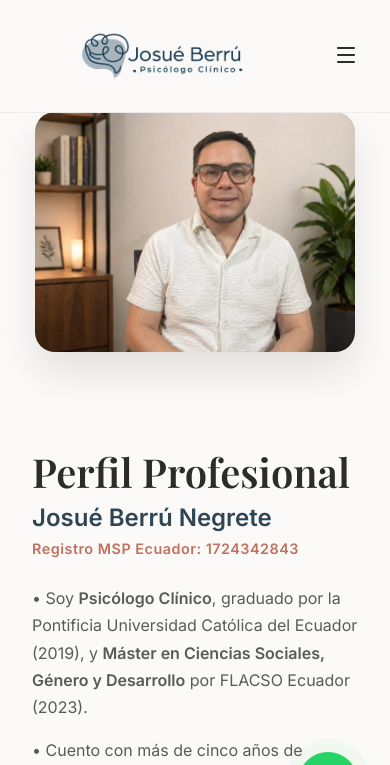
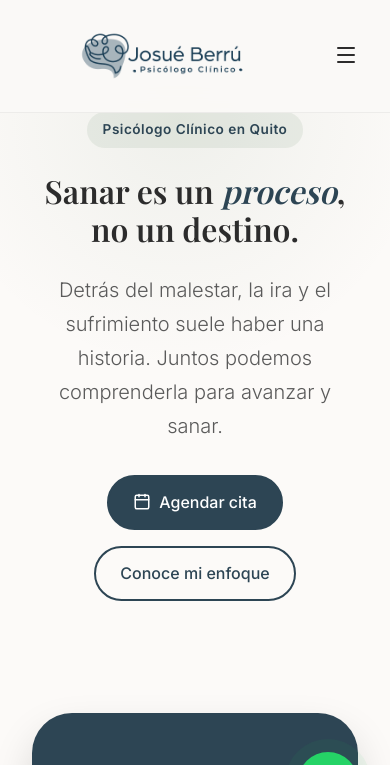
Before and after one commit to josearmaldonado93-creator/Josuepag, a website built with Vite: page index.html in a window 390 px wide. Shown: the top 765 px of the page. Built offline with nearby package versions, Linux system fonts and the light colour scheme; files whose address does not match are found by name.

Commit message:
Restaurar Hero al inicio y colocar Perfil justo debajo con optimizaciones responsive

```diff
--- a/index.html
+++ b/index.html
@@ -90,6 +90,27 @@
         </nav>
     </header>
 
+    <!-- Hero Section -->
+    <section class="hero">
+        <div class="hero-content">
+            <span class="hero-tag">Psicólogo Clínico en Quito</span>
+            <h1>Sanar es un <span>proceso</span>, no un destino.</h1>
+            <p class="hero-subtitle">
+                Detrás del malestar, la ira y el sufrimiento suele haber una historia. Juntos podemos comprenderla para avanzar y sanar.
+            </p>
+            <div class="hero-cta">
+                <a href="#agendar" class="btn-primary">
+                    <i data-lucide="calendar" style="width:18px;height:18px;"></i>
+                    Agendar cita
+                </a>
+                <a href="#servicios" class="btn-primary btn-outline">Conoce mi enfoque</a>
+            </div>
+        </div>
+        <div class="hero-image" style="background: var(--color-primary); border-radius: 40px; padding: 4rem; box-shadow: 0 20px 40px rgba(0,0,0,0.15);">
+            <img id="img-hero" src="/logo.webp" alt="Josué Berrú Logo" width="400" height="400" style="width: 100%; max-width: 400px; opacity: 1; filter: brightness(0) invert(1) drop-shadow(0 10px 20px rgba(0,0,0,0.2));">
+        </div>
+    </section>
+
     <!-- About Section -->
     <section id="perfil" class="section">
         <div class="about-content">
@@ -127,27 +148,6 @@
                     </div>
                 </div>
             </div>
-        </div>
-    </section>
-
-    <!-- Hero Section -->
-    <section class="hero">
-        <div class="hero-content">
-            <span class="hero-tag">Psicólogo Clínico en Quito</span>
-            <h1>Sanar es un <span>proceso</span>, no un destino.</h1>
-            <p class="hero-subtitle">
-                Detrás del malestar, la ira y el sufrimiento suele haber una historia. Juntos podemos comprenderla para avanzar y sanar.
-            </p>
-            <div class="hero-cta">
-                <a href="#agendar" class="btn-primary">
-                    <i data-lucide="calendar" style="width:18px;height:18px;"></i>
-                    Agendar cita
-                </a>
-                <a href="#servicios" class="btn-primary btn-outline">Conoce mi enfoque</a>
-            </div>
-        </div>
-        <div class="hero-image" style="background: var(--color-primary); border-radius: 40px; padding: 4rem; box-shadow: 0 20px 40px rgba(0,0,0,0.15);">
-            <img id="img-hero" src="/logo.webp" alt="Josué Berrú Logo" width="400" height="400" style="width: 100%; max-width: 400px; opacity: 1; filter: brightness(0) invert(1) drop-shadow(0 10px 20px rgba(0,0,0,0.2));">
         </div>
     </section>
 
--- a/style.css
+++ b/style.css
@@ -163,10 +163,10 @@ nav {
 
 /* --- Hero Section --- */
 .hero {
-    min-height: auto;
+    min-height: 100vh;
     display: flex;
     align-items: center;
-    padding: 6rem 2rem;
+    padding: 8rem 2rem 4rem;
     max-width: 1200px;
     margin: 0 auto;
     gap: 4rem;
@@ -405,8 +405,8 @@ nav {
 }
 
 /* --- About Section --- */
-#perfil {
-    padding-top: 9rem;
+.about {
+    background: var(--color-bg-alt);
 }
 
 .about-content {
@@ -981,9 +981,6 @@ footer {
 
 /* --- Responsive --- */
 @media (max-width: 968px) {
-    #perfil {
-        padding-top: 7rem;
-    }
     .about-image {
         max-width: 320px;
         margin: 0 auto 2rem auto;
@@ -991,7 +988,7 @@ footer {
     .hero {
         flex-direction: column;
         text-align: center;
-        padding: 4rem 2rem;
+        padding-top: 7rem;
     }
 
     .hero h1 {
```
